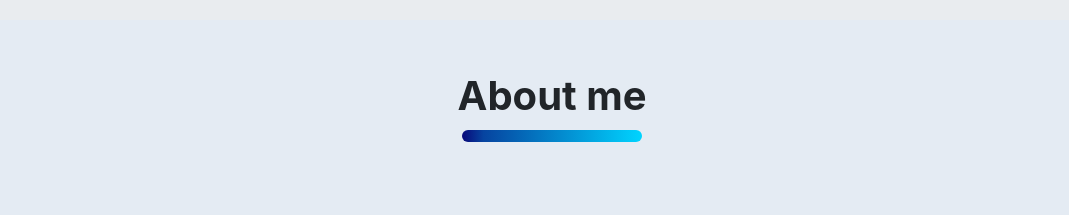
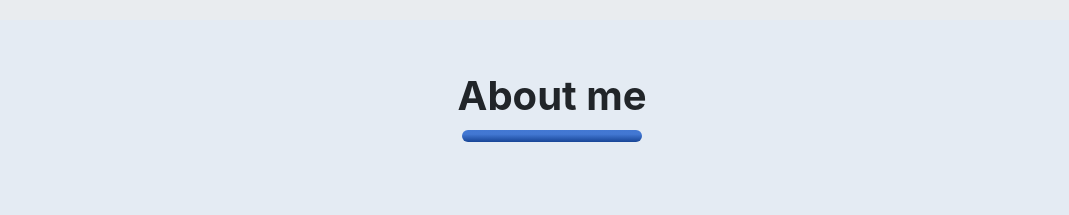
Before and after one commit to eduardomecchia/nuxt-portfolio, a Nuxt app: page / in a window 1280 px wide. Shown: the part 780-995 px from the top of the page, without its empty margins (88-1157 px from the left). Built offline with nearby package versions, Linux system fonts and the light colour scheme.

Commit message:
refactor: use footer gradient in dividers too

```diff
--- a/components/divider.vue
+++ b/components/divider.vue
@@ -7,7 +7,7 @@
         height: 12px;
         width: 180px;
         background: rgb(2,0,36);
-        background: linear-gradient(90deg, rgba(2,0,36,1) 0%, rgba(9,9,121,1) 0%, rgba(6,68,160,1) 12%, rgba(0,212,255,1) 100%);
+        background: linear-gradient(180deg, rgba(0,72,197,0.7098) 35%, #174596); // the same as the footer, should be unified
         border-radius: 10px;
         margin: 0 auto;
         margin-top: 10px;
```
